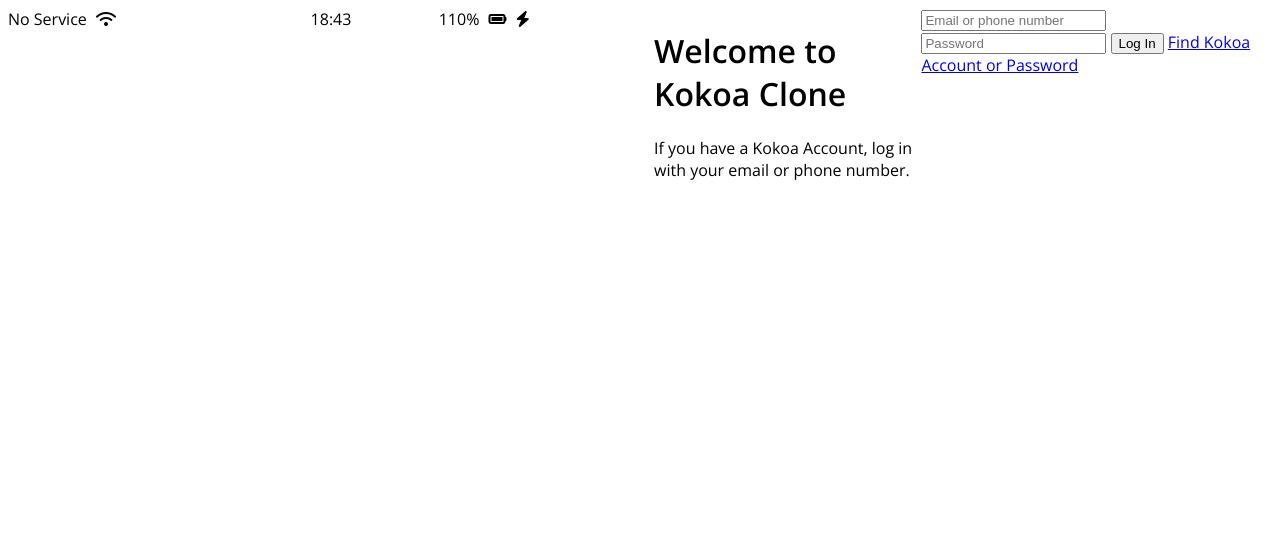
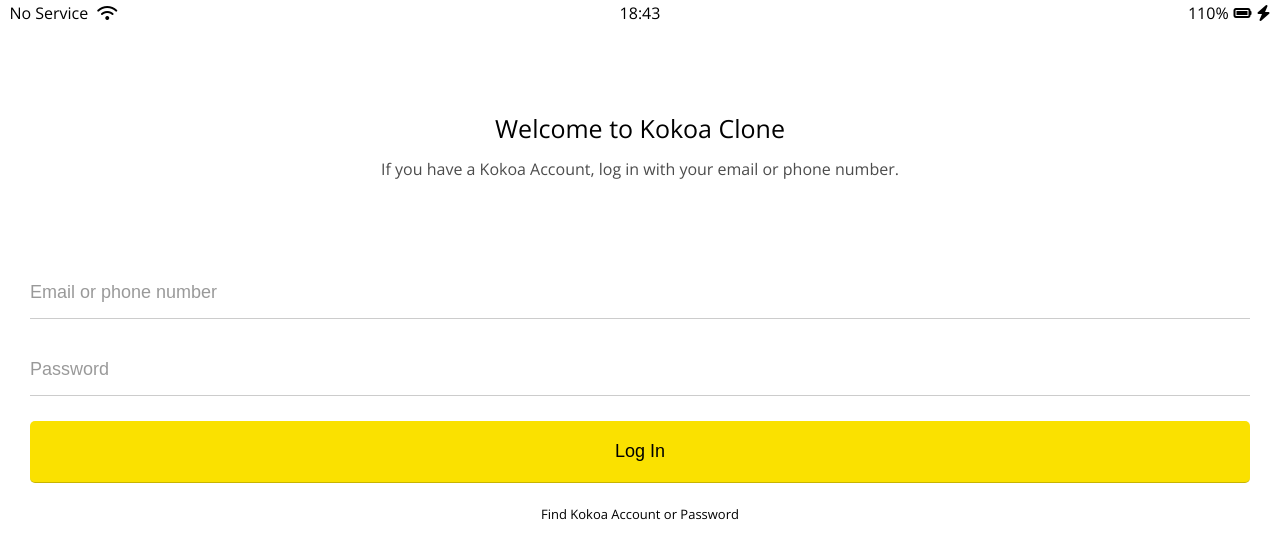
Before and after one commit to hwacho9/kokoa-clone, a plain HTML site: page 챌린지/clone/index.html in a window 1280 px wide. Drawn offline with nearby package versions, Linux system fonts and the light colour scheme.

Commit message:
ubdate clone

```diff
--- /dev/null
+++ b/챌린지/clone/css/reset.css
@@ -0,0 +1,128 @@
+a,
+abbr,
+acronym,
+address,
+applet,
+article,
+aside,
+audio,
+b,
+big,
+blockquote,
+body,
+canvas,
+caption,
+center,
+cite,
+code,
+dd,
+del,
+details,
+dfn,
+div,
+dl,
+dt,
+em,
+embed,
+fieldset,
+figcaption,
+figure,
+footer,
+form,
+h1,
+h2,
+h3,
+h4,
+h5,
+h6,
+header,
+hgroup,
+i,
+iframe,
+img,
+ins,
+kbd,
+label,
+legend,
+li,
+mark,
+menu,
+nav,
+object,
+ol,
+output,
+p,
+pre,
+q,
+ruby,
+s,
+samp,
+section,
+small,
+span,
+strike,
+strong,
+sub,
+summary,
+sup,
+table,
+tbody,
+td,
+tfoot,
+th,
+thead,
+time,
+tml,
+tr,
+tt,
+u,
+ul,
+var,
+video {
+  margin: 0;
+  padding: 0;
+  border: 0;
+  font-size: 100%;
+  font: inherit;
+  vertical-align: baseline;
+}
+/* HTML5 display-role reset for older browsers */
+article,
+aside,
+details,
+figcaption,
+figure,
+footer,
+header,
+hgroup,
+menu,
+nav,
+section {
+  display: block;
+}
+body {
+  line-height: 1;
+}
+ol,
+ul {
+  list-style: none;
+}
+blockquote,
+q {
+  quotes: none;
+}
+blockquote:after,
+blockquote:before,
+q:after,
+q:before {
+  content: "";
+  content: none;
+}
+table {
+  border-collapse: collapse;
+  border-spacing: 0;
+}
+
+input:focus {
+  outline: none;
+}
--- /dev/null
+++ b/챌린지/clone/css/status-bar.css
@@ -0,0 +1,25 @@
+.status-bar {
+  display: flex;
+  justify-content: center;
+  padding: 5px 3px;
+}
+
+.status-bar__column {
+  width: 33%;
+}
+.status-bar__column:first-child span {
+  margin-right: 5px;
+}
+.status-bar__column:nth-child(2) {
+  display: flex;
+  justify-content: center;
+}
+.status-bar__column:last-child {
+  display: flex;
+  justify-content: flex-end;
+  align-items: center;
+}
+
+.status-bar__column .fa-battery-full {
+  margin: 0px 5px;
+}
--- a/챌린지/clone/css/styles.css
+++ b/챌린지/clone/css/styles.css
@@ -1,30 +1,60 @@
 @import url("https://fonts.googleapis.com/css2?family=Open+Sans:wght@400;600&display=swap");
+@import "reset.css";
+@import "status-bar.css";
+@import "variables.css";
 
 body {
   font-family: "Open Sans", sans-serif;
 }
 
-.status-bar {
+.welcome-header {
+  margin: 90px 0px;
+  text-align: center;
   display: flex;
-  justify-content: center;
+  flex-direction: column;
+  align-items: center;
+}
+.welcome-header__title {
+  margin-bottom: 20px;
+  font-size: 25px;
+}
+.welcome-header__text {
+  width: 60%;
+  opacity: 0.7;
+}
+#login-form {
+  display: flex;
+  flex-direction: column;
+  margin: 0px 30px;
+}
+#login-form input {
+  border: none;
+  padding: 15px 0px;
+  font-size: 18px;
+  border-bottom: 1px solid rgba(0, 0, 0, 0.2);
+  margin-bottom: 25px;
+  transition: border-color 0.3s ease-in-out;
+}
+#login-form input:not([type="submit"]) {
+  border-bottom: 1px solid rgba(0, 0, 0, 0.2);
+  transition: border-color 0.3s ease-in-out;
 }
 
-.status-bar__column {
-  width: 33%;
+#login-form input::placeholder {
+  color: rgba(0, 0, 0, 0.4);
 }
-.status-bar__column:first-child span {
-  margin-right: 5px;
+#login-form input:focus {
+  border-color: var(--yellow);
 }
-.status-bar__column:nth-child(2) {
-  display: flex;
-  justify-content: center;
+#login-form input[type="submit"] {
+  background-color: var(--yellow);
+  cursor: pointer;
+  padding: 20px 0px;
+  border-radius: 5px;
 }
-.status-bar__column:last-child {
-  display: flex;
-  justify-content: flex-end;
-  align-items: center;
+#login-form a {
+  text-align: center;
+  text-decoration: none;
+  color: inherit;
+  font-size: 13px;
 }
-
-.status-bar__column .fa-battery-full {
-  margin: 0px 5px;
-}
--- /dev/null
+++ b/챌린지/clone/css/variables.css
@@ -0,0 +1,3 @@
+:root {
+  --yellow: #fae100;
+}
--- a/챌린지/clone/index.html
+++ b/챌린지/clone/index.html
@@ -21,13 +21,13 @@
             <i class="fas fa-bolt"></i>
             <script src="https://kit.fontawesome.com/a97beae15e.js" crossorigin="anonymous"></script>
         </div>
-
+    </div>
     <header class="welcome-header">
         <h1 class="welcome-header__title">Welcome to Kokoa Clone</h1>
         <p class="welcome-header__text">If you have a Kokoa Account, log in with your email or phone number.</p>
     </header>
 
-    <form id="login-from">
+    <form id="login-form">
         <input type="text" placeholder="Email or phone number" />
         <input type="password" placeholder="Password" />
         <input type="submit" value="Log In" />
```
